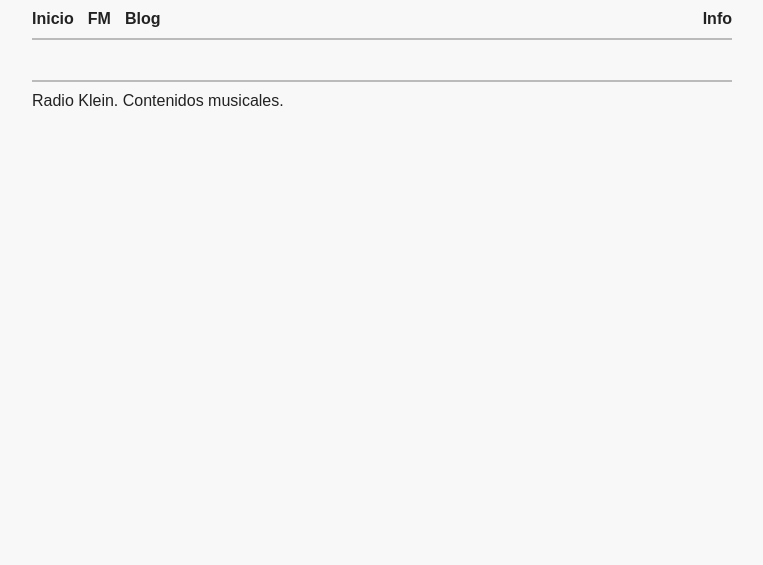
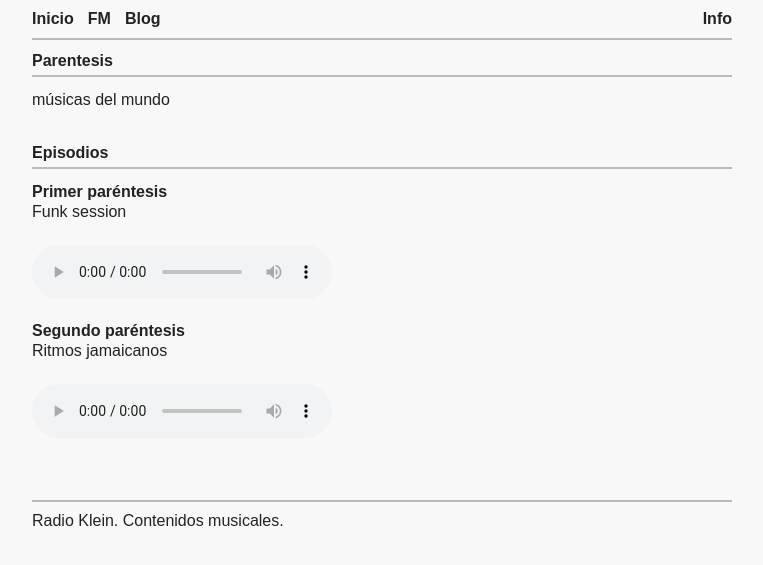
Before and after one commit to haztecaso/radio-klein, a Jekyll site: the page built from programas/parentesis.html, in a window 1280 px wide. Shown: the top 565 px of the page, without its empty margins (258-1021 px from the left). Built offline with Jekyll 4.4.1, drawn with Linux system fonts in a browser that asks for light colours.

Commit message:
Automated commit

```diff
--- a/_data/parentesis.yml
+++ b/_data/parentesis.yml
@@ -2,12 +2,13 @@ name: Parentesis
 description: músicas del mundo
 url-folder: parentesis
 episodes:
+
   - timestamp: 12/04/2020 18:00
     title: Primer paréntesis
     desc: Funk session
     file: 2020-04-12-18-00-Primer-parentesis.mp3
 
-  - datetime: 19/04/2020 19:00
+  - timestamp: 19/04/2020 19:00
     title: Segundo paréntesis
     desc: Ritmos jamaicanos
     file: 2020-04-19-19-00-Segundo-parentesis.mp3
--- a/_layouts/episodes.html
+++ b/_layouts/episodes.html
@@ -1,8 +1,16 @@
 ---
 layout: default
 ---
+{% assign name = page.podcast %}
+{% assign podcast = site.data.parentesis %}
+<h2>{{ podcast.name }}</h2>
+<p>{{ podcast.description }}</p>
 
-{% assign name = page.podcast %}
-{% assign podcast = site.data.name %}
-{% assign podcast = site.data.parentesis %}
-{{ podcast.title }}
+<h2>Episodios</h2>
+{% for episode in podcast.episodes %}
+{% capture url %}
+/{{ podcast.url-folder }}/{{ episode.file }}
+{% endcapture%}
+{% include audioplayer.html title=episode.title desc=episode.desc url=url%}
+<br>
+{% endfor %}
```
Also changed, not shown: programas/parentesis.html (renamed from parentesis.html).
